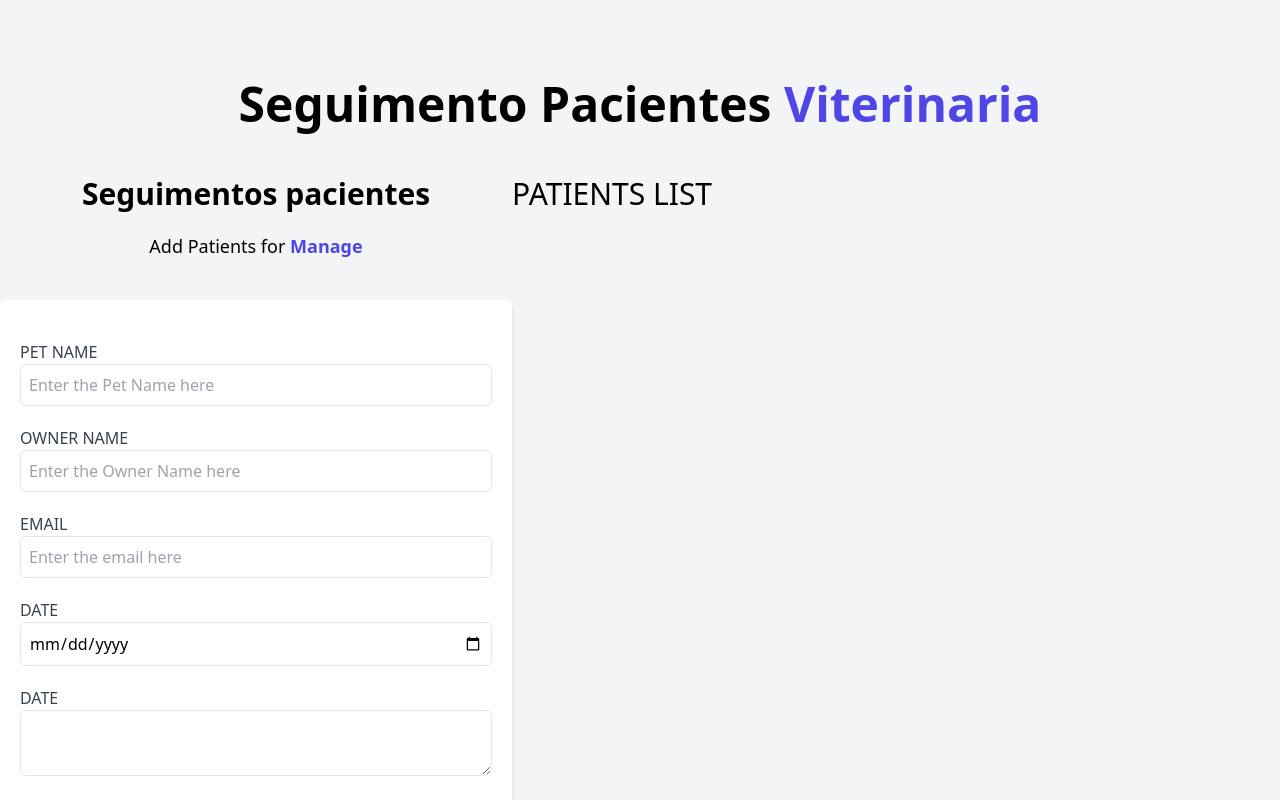
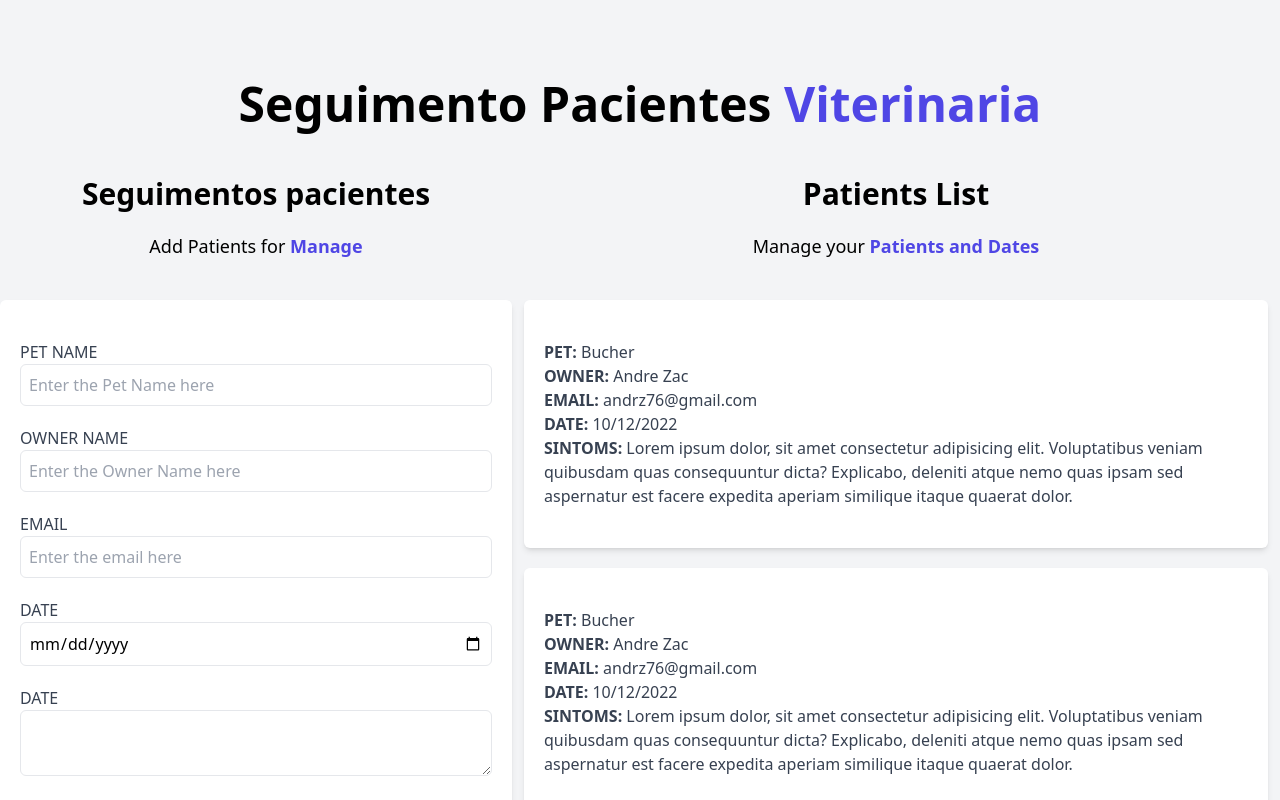
Before and after one commit to qant/citas_react, a React (Vite) app: page / in a window 1280 px wide. Shown: the top 800 px of the page. Built offline with nearby package versions, Linux system fonts and the light colour scheme.

Commit message:
Add more styles to form create Patien Component

```diff
--- a/src/App.jsx
+++ b/src/App.jsx
@@ -7,7 +7,7 @@ function App() {
   return (
     <div className="container mx-auto mt-20">
       <Header/>
-      <div className="mt-12 md:flex">
+      <div className="relative mt-12 md:flex">
         <Form/>
         <ListPatients/>
       </div>
--- a/src/components/Form.jsx
+++ b/src/components/Form.jsx
@@ -1,5 +1,6 @@
 function Form() {
   return (
+
     <div className="md:w-1/2 lg:w-2/5">
       <h3 className="text-3xl font-black text-center">
         Seguimentos pacientes
@@ -8,6 +9,8 @@ function Form() {
         Add Patients for {''}
         <span className="text-indigo-600 font-bold">Manage</span>
       </p>
+      <div className="relative">
+        <div className="sticky">
           <form className="bg-white shadow-md mb-10 py-10 px-5 rounded-md">
             <div className="mb-5">
             <label htmlFor="pet_name" className="text-gray-700 uppercase">Pet Name</label>
@@ -43,6 +46,8 @@ function Form() {
 
           </form>
       </div>
+      </div>
+    </div>
   )
 }
 
--- a/src/components/ListPatients.jsx
+++ b/src/components/ListPatients.jsx
@@ -1,7 +1,21 @@
+import Patient from "./Patient";
+
 function ListPatients() {
     return (
-        <div className="md:w-1/2 lg:w-3/5">
-            <h2 className="text-3xl uppercase">Patients List</h2>
+        <div className="md:w-1/2 lg:w-3/5 md:h-screen overflow-y-scroll">
+            <h3 className="text-3xl font-black text-center">
+                Patients List
+            </h3>
+
+            <p className="text-lg text-center mt-5 mb-10">
+                Manage your {''}
+                <span className="text-indigo-600 font-bold">Patients and Dates</span>
+            </p>
+
+                <Patient/>
+                <Patient/>
+                <Patient/>
+                <Patient/>
         </div>
     )
 }
--- /dev/null
+++ b/src/components/Patient.jsx
@@ -0,0 +1,30 @@
+function Patient() {
+  return (
+    <div className="m-3 bg-white shadow-md px-5 py-10 rounded-md mb-5">
+
+    <p className="font-bold uppercase text-gray-700">
+        Pet: {''}
+        <span className="font-normal normal-case">Bucher</span>
+    </p>
+    <p className="font-bold uppercase text-gray-700">
+        Owner: {''}
+        <span className="font-normal normal-case">Andre Zac</span>
+    </p>
+    <p className="font-bold uppercase text-gray-700">
+        Email: {''}
+        <span className="font-normal normal-case">andrz76@gmail.com</span>
+    </p>
+    <p className="font-bold uppercase text-gray-700">
+        Date: {''}
+        <span className="font-normal normal-case">10/12/2022</span>
+    </p>
+    <p className="font-bold uppercase text-gray-700">
+        Sintoms: {''}
+        <span className="font-normal normal-case">Lorem ipsum dolor, sit amet consectetur adipisicing elit. Voluptatibus veniam quibusdam quas consequuntur dicta? Explicabo, deleniti atque nemo quas ipsam sed aspernatur est facere expedita aperiam similique itaque quaerat dolor.</span>
+    </p>
+
+    </div>
+  );
+}
+
+export default Patient;
```
Lines whose indentation alone changed are shown as unchanged.
